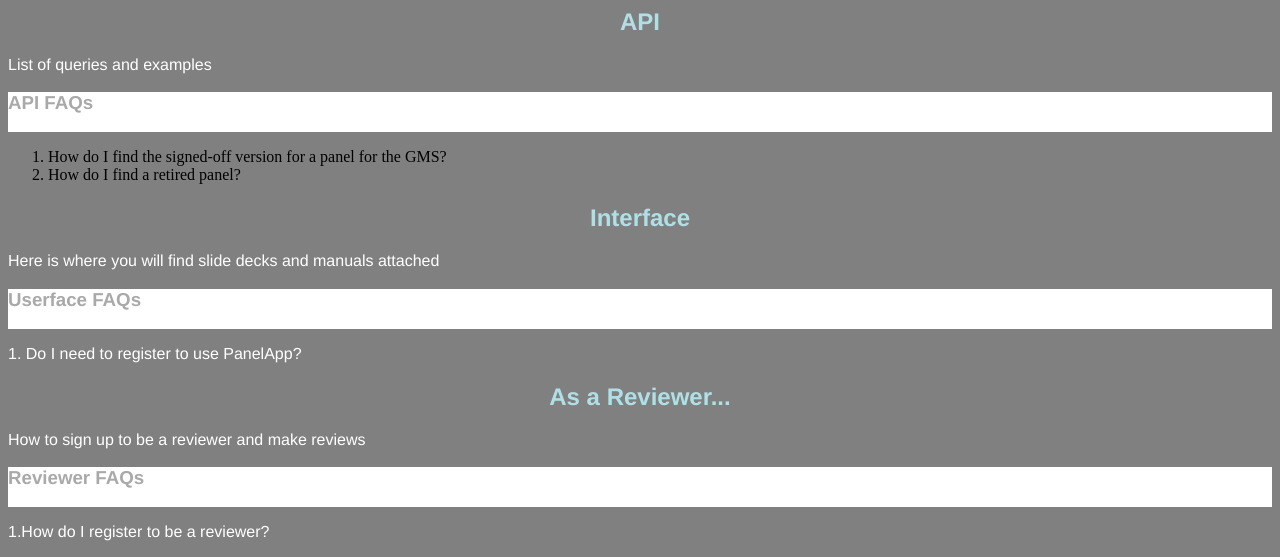
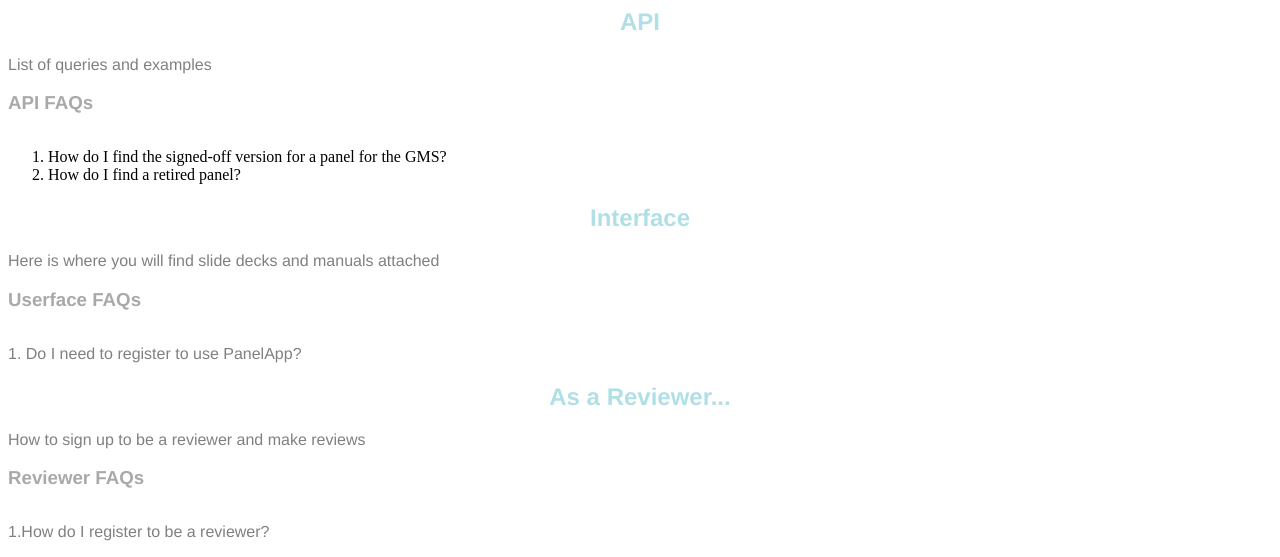
Before and after one commit to ellenmcdonagh/PanelApp-Documentation, a plain HTML site: page index.html in a window 1280 px wide. Shown: the part 384-941 px from the top of the page. Drawn offline with Linux system fonts and the light colour scheme.

Commit message:
Update index.html

```diff
--- a/index.html
+++ b/index.html
@@ -9,8 +9,8 @@
     h1 {color: palegreen;text-align: center; font-family: helvetica;}
     h2 {color: powderblue;text-align: center; font-family: helvetica;}
     h3 {color: darkgrey; font-family: helvetica;}
-    body {background-color: grey;}
-    p {color: white;}
+    body {background-color: white;}
+    p {color: grey;}
     p {font-family: helvetica;}
     #h3box {
           background-color: white;
```
